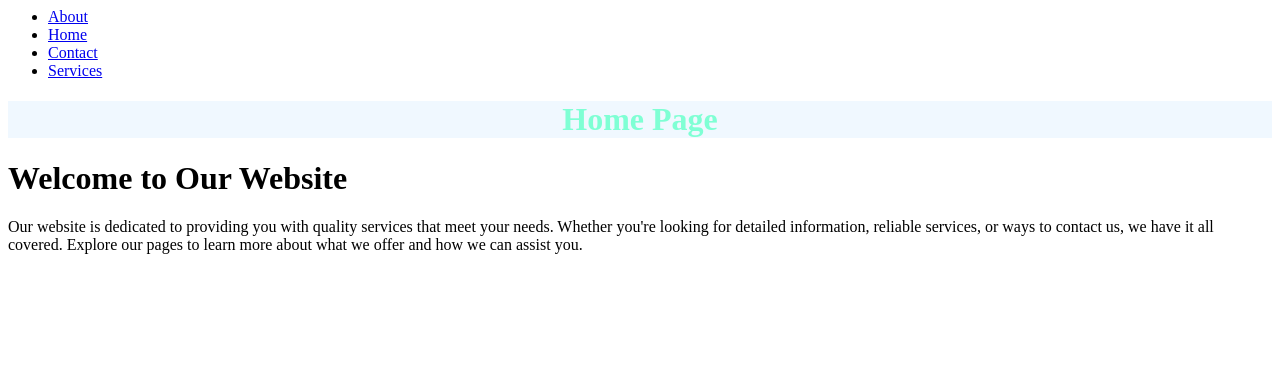
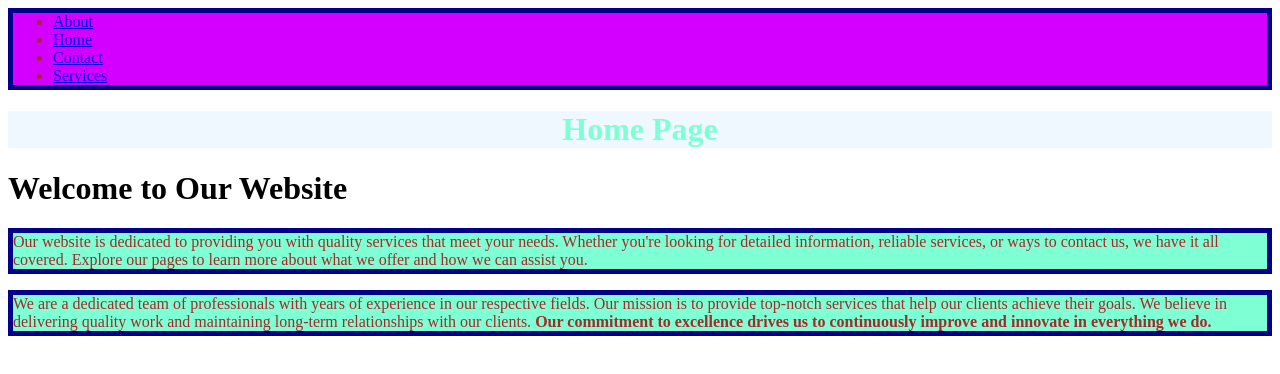
Before and after one commit to Haleshtgk/assignment, a plain HTML site: page index.html in a window 1280 px wide. Drawn offline with Linux system fonts and the light colour scheme.

Commit message:
This is the html Class folder

```diff
--- a/index.html
+++ b/index.html
@@ -4,7 +4,7 @@
     </head>
     <body>
 
-        <ul>
+        <ul style="background-color: rgb(212, 0, 255);color: brown;border: 5px solid darkblue;">
             <li><a href="./about.html">About</a></li>
             <li><a href="./index.html">Home</a></li>
             <li><a href="./contact.html">Contact</a></li>
@@ -15,6 +15,7 @@
         </center>
 
         <h1>Welcome to Our Website</h1>
-        <p>Our website is dedicated to providing you with quality services that meet your needs. Whether you're looking for detailed information, reliable services, or ways to contact us, we have it all covered. Explore our pages to learn more about what we offer and how we can assist you.</p>
+        <p style="background-color: aquamarine;color: brown;border: 5px solid darkblue;">Our website is dedicated to providing you with quality services that meet your needs. Whether you're looking for detailed information, reliable services, or ways to contact us, we have it all covered. Explore our pages to learn more about what we offer and how we can assist you.</p>
+        <p style="background-color: aquamarine;color: brown;border: 5px solid darkblue;">We are a dedicated team of professionals with years of experience in our respective fields. Our mission is to provide top-notch services that help our clients achieve their goals. We believe in delivering quality work and maintaining long-term relationships with our clients. <b>Our commitment to excellence drives us to continuously improve and innovate in everything we do.</p>
     </body>
 </html>
```
Also changed, not shown: about.html (+2 -2 lines), contact.html (+2 -2 lines), services.html (+1 -1 lines).
